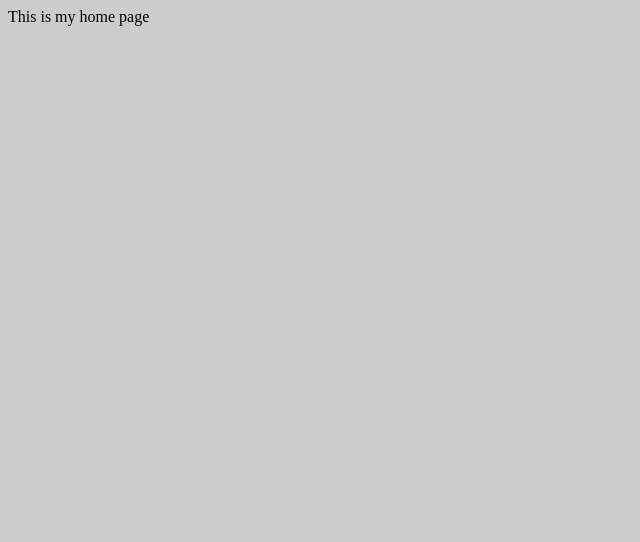
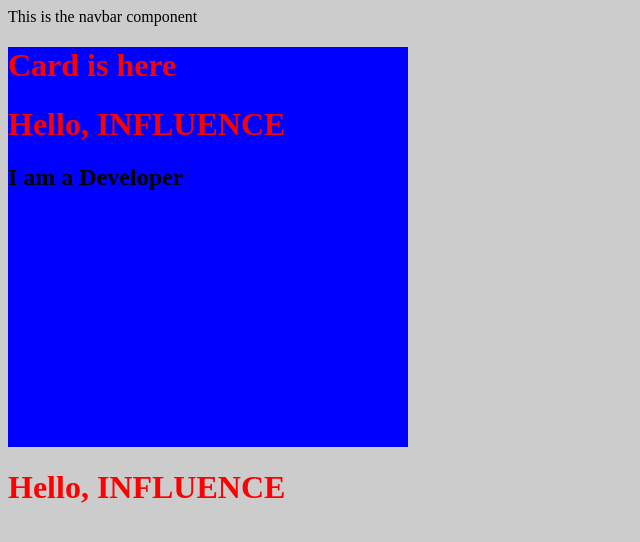
Before and after one commit to Joshuainfluence/webclass, a React (Vite) app in the folder react/: page / in a window 1280 px wide. Shown: the top 542 px of the page, without its empty margins (0-640 px from the left). Built offline with nearby package versions, Linux system fonts and the light colour scheme.

Commit message:
react props

```diff
--- a/react/src/components/Card.jsx
+++ b/react/src/components/Card.jsx
@@ -1,9 +1,11 @@
 import React from 'react'
 
-const Card = () => {
+const Card = (props) => {
   return (
     <div className='card'>
         <h1>Card is here</h1>
+        <h1>Hello, {props.name}</h1>
+        <h2>I am a {props.occupation}</h2>
     </div>
   )
 }
--- /dev/null
+++ b/react/src/components/Navbar.jsx
@@ -0,0 +1,9 @@
+import React from 'react'
+
+const Navbar = () => {
+  return (
+    <div>This is the navbar component</div>
+  )
+}
+
+export default Navbar
--- a/react/src/pages/About.jsx
+++ b/react/src/pages/About.jsx
@@ -1,8 +1,11 @@
 import React from 'react'
+import Navbar from '../components/Navbar'
 
 const About = () => {
   return (
-    <div>This is my about page</div>
+    <div>
+      <Navbar />
+    </div>
   )
 }
 
--- a/react/src/pages/Contact.jsx
+++ b/react/src/pages/Contact.jsx
@@ -1,8 +1,11 @@
 import React from 'react'
+import Navbar from '../components/Navbar'
 
 const Contact = () => {
   return (
-    <div>This is my contact page</div>
+    <div>
+      <Navbar />
+    </div>
   )
 }
 
--- a/react/src/pages/Home.jsx
+++ b/react/src/pages/Home.jsx
@@ -1,8 +1,15 @@
 import React from 'react'
+import Card from '../components/Card'
+import Navbar from '../components/Navbar'
 
 const Home = () => {
+  const name = "INFLUENCE"
   return (
-    <div>This is my home page</div>
+    <div>
+      <Navbar />
+      <Card name="INFLUENCE" occupation="Developer" />
+      <h1>Hello, {name}</h1>
+    </div>
   )
 }
 
```
